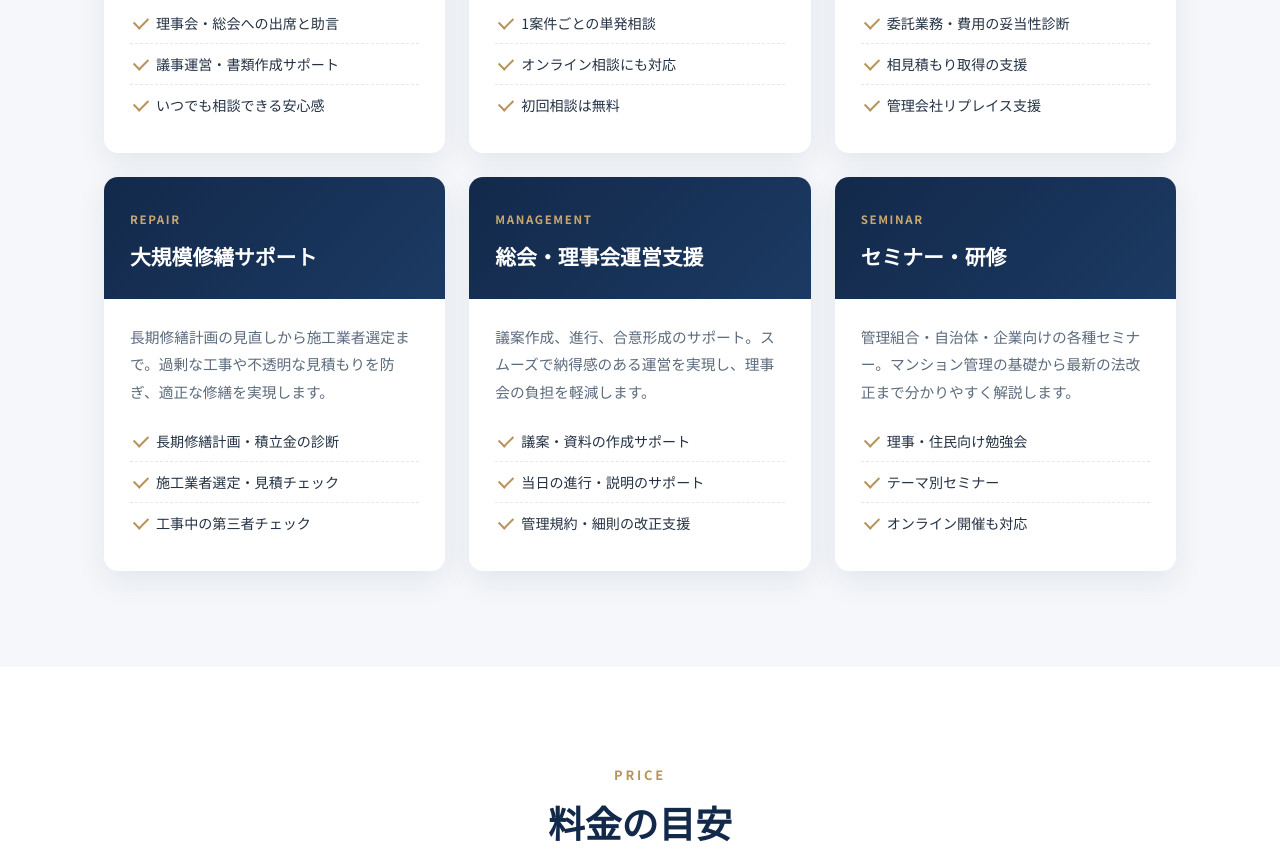
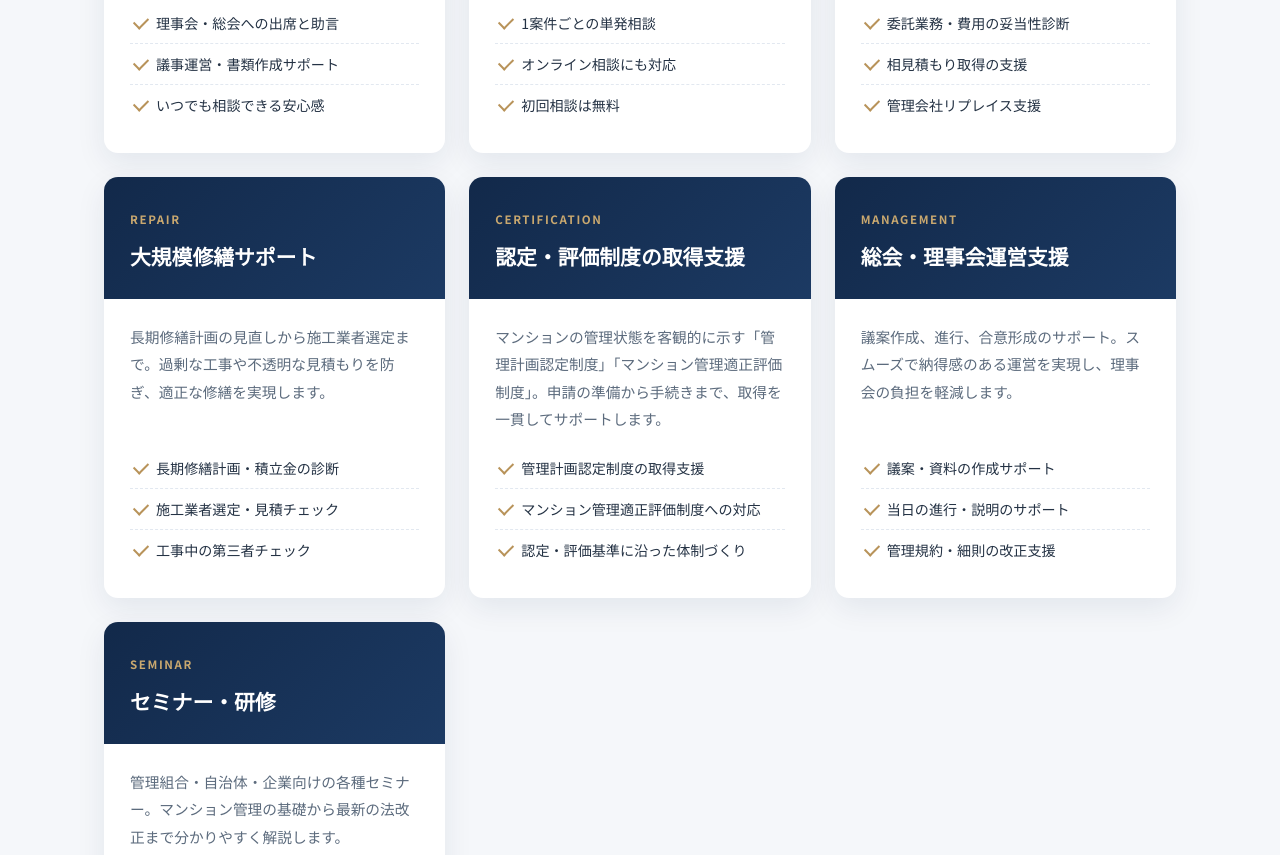
Before and after one commit to sakamotokengo/mansion-kanrishi-hp, a plain HTML site: page index.html in a window 1280 px wide. Shown: the part 3285-4140 px from the top of the page. Drawn offline with Linux system fonts and the light colour scheme.

Commit message:
サービスに認定・評価制度の取得支援を追加（管理計画認定制度・適正評価制度）

```diff
--- a/index.html
+++ b/index.html
@@ -426,6 +426,13 @@
         </div>
       </div>
       <div class="svc-card reveal">
+        <div class="svc-top"><span class="tag">CERTIFICATION</span><h3>認定・評価制度の取得支援</h3></div>
+        <div class="svc-body">
+          <p>マンションの管理状態を客観的に示す「管理計画認定制度」「マンション管理適正評価制度」。申請の準備から手続きまで、取得を一貫してサポートします。</p>
+          <ul><li>管理計画認定制度の取得支援</li><li>マンション管理適正評価制度への対応</li><li>認定・評価基準に沿った体制づくり</li></ul>
+        </div>
+      </div>
+      <div class="svc-card reveal">
         <div class="svc-top"><span class="tag">MANAGEMENT</span><h3>総会・理事会運営支援</h3></div>
         <div class="svc-body">
           <p>議案作成、進行、合意形成のサポート。スムーズで納得感のある運営を実現し、理事会の負担を軽減します。</p>
@@ -471,7 +478,7 @@
       <div class="price-card reveal">
         <h3>各種業務サポート</h3>
         <div class="price"><span class="amt">お見積り</span></div>
-        <p class="desc">大規模修繕・委託費見直し・セミナー等は、内容に応じて個別にお見積り。</p>
+        <p class="desc">大規模修繕・委託費見直し・認定制度の取得支援・セミナー等は、内容に応じて個別にお見積り。</p>
       </div>
     </div>
     <p class="price-note">※ 表示は目安の料金です。マンションの規模・戸数・ご依頼内容により変動します。正式なお見積りは無料でご提示いたします。</p>
```
